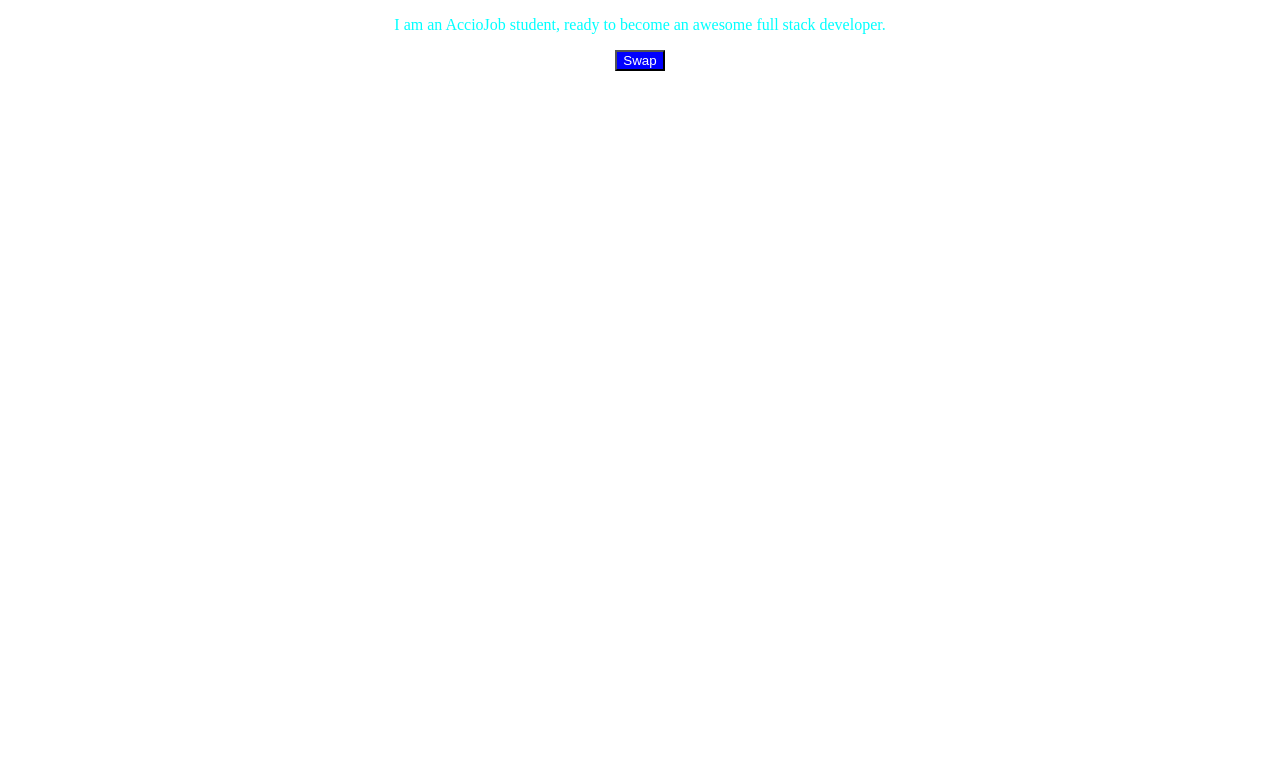
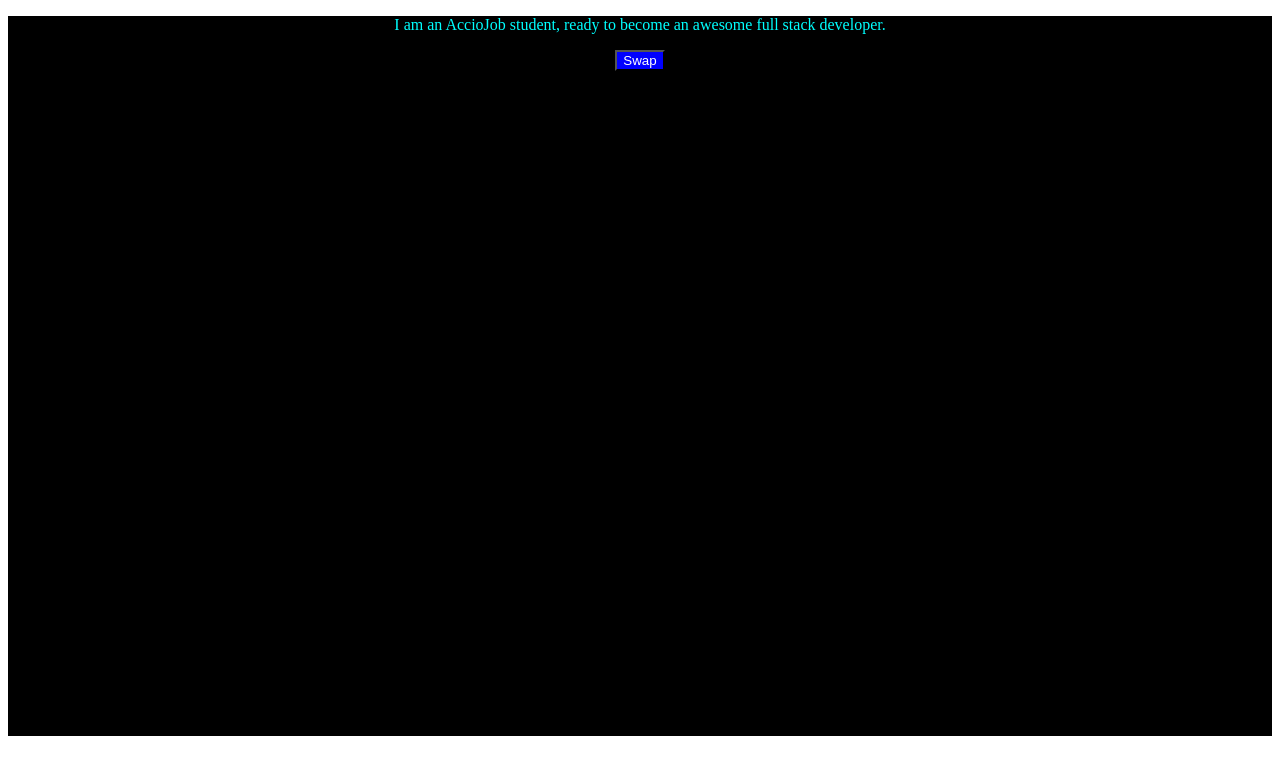
Before and after one commit to acciojob/dark-theme-Dinesh-7075, a website: page main.html in a window 1280 px wide. Both pictures are taken after a click on the button "Swap". Drawn offline with Linux system fonts and the light colour scheme.

Commit message:
created a submission

```diff
--- a/script.js
+++ b/script.js
@@ -1,5 +1,5 @@
 //your code here
 function swapTheme() {
    var element = document.getElementById("app");
-  element.classList.toggle("night");
+  element.classList.toggle("day");
 }
--- a/styles.css
+++ b/styles.css
@@ -1,15 +1,17 @@
 #app{
   height:90vh;
 	text-align:center;
-}
-.day{
-  background-color: white;
-  color:black;
 }
 .night{
   background-color: black;
   color:white;
 }
+
+.day{
+  background-color: white;
+  color:black;
+}
+
 
 #swap{
   outline:0;
```
